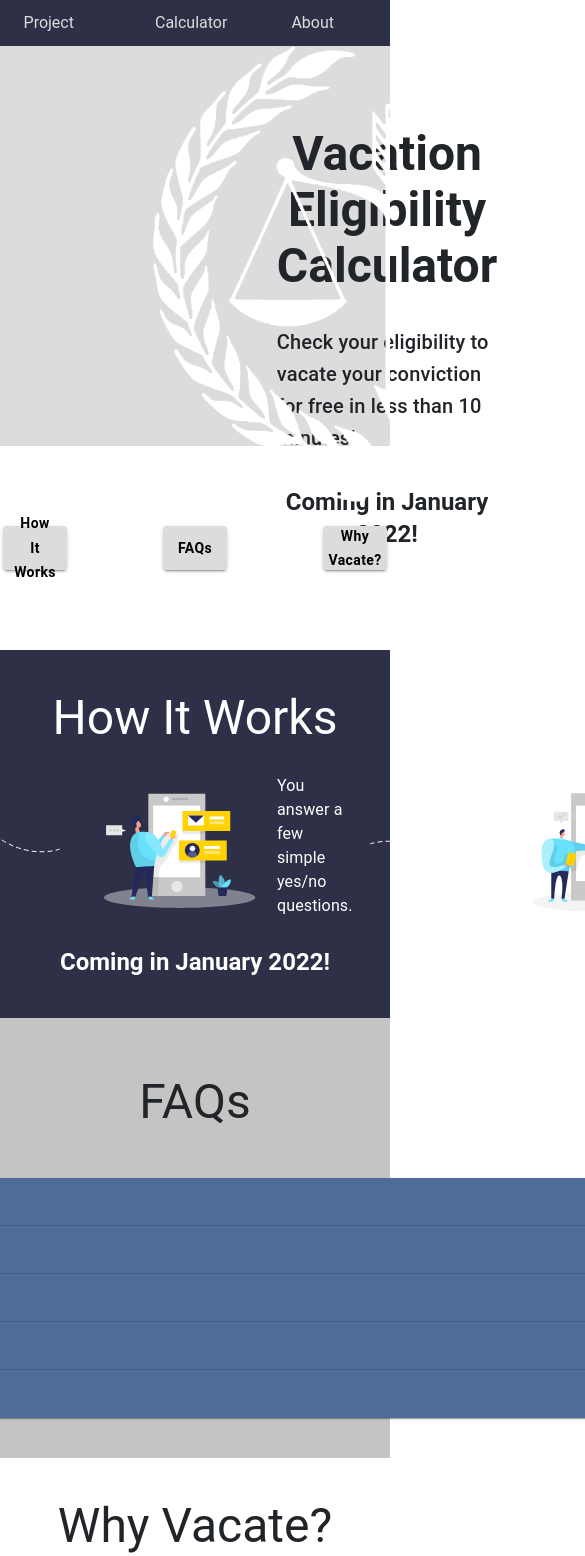
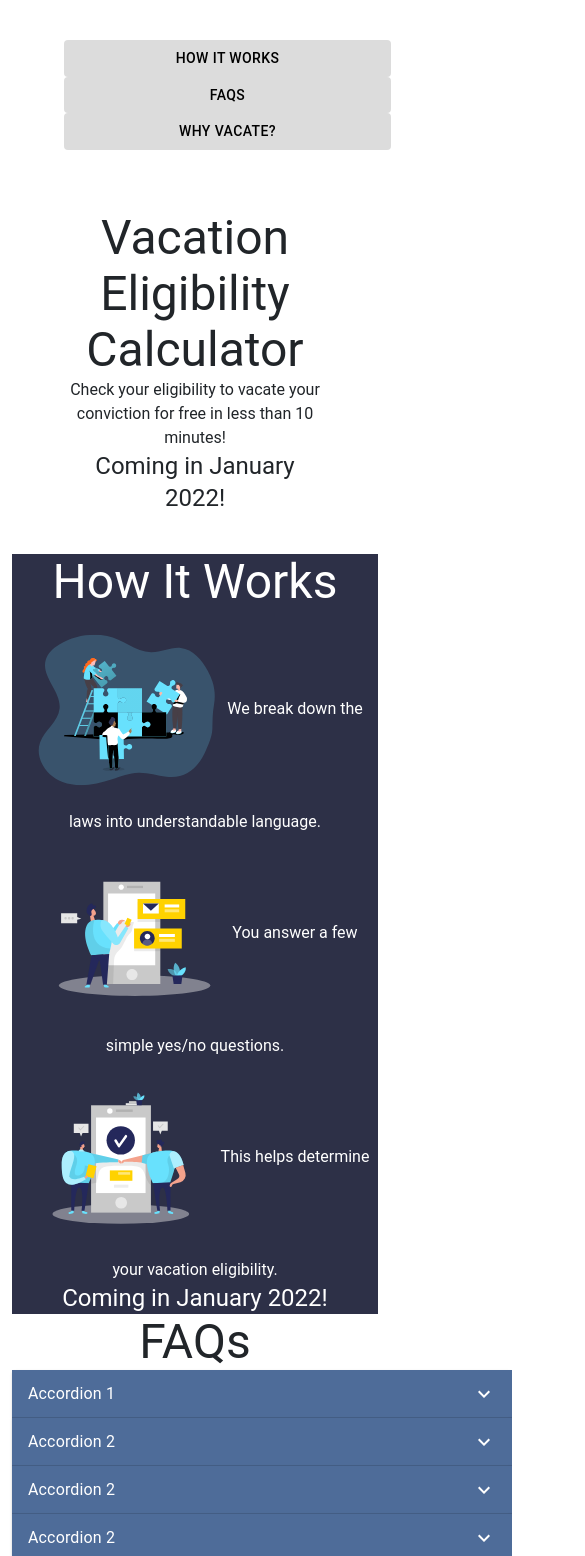
Before and after one commit to openseattle/clearviction-v1, a React (Create React App) app: page / in a window 390 px wide. Shown: the top 1556 px of the page, 585 px wide, since content can reach past the window. Built offline with nearby package versions, Linux system fonts and the light colour scheme.

Commit message:
added flexbox for mobile view

```diff
--- /dev/null
+++ b/public/styles.css
@@ -0,0 +1,4 @@
+html,body {
+    margin:0;
+    padding:0;
+}
--- a/src/App.js
+++ b/src/App.js
@@ -1,4 +1,5 @@
 import "./App.css";
+
 import React from "react";
 import { Switch, Route, Redirect } from "react-router-dom";
 //component imports
@@ -8,10 +9,20 @@ import Navigation from "./Components/Navigation";
 import CalculatorPage from "./Pages/CalculatorPage";
 import ErrorPage from "./Pages/ErrorPage";
 import { CalcProvider } from "./calcContext";
+import { makeStyles, Grid } from '@material-ui/core';
+
+// const useStyles = makeStyles(() => ({
+//   container: {
+//       border: '3px solid purple',
+//       padding: '10px',
+//       display: 'block'
+//   }
+// }));
 
 function App() {
+  // const classes = useStyles();
   return (
-    <div className="App">
+    <div>
       <Navigation />
       <Switch>
         <Route path="/404">
--- a/src/CSS/About.css
+++ b/src/CSS/About.css
@@ -3,9 +3,6 @@
   max-width: 460px;
 }
 
-.container-fluid-content {
-  padding: 3em;
-}
 
 .row {
   justify-content: center;
--- a/src/CSS/HomePage.css
+++ b/src/CSS/HomePage.css
@@ -1,34 +1,36 @@
-a {
-    text-decoration: none;
-    color: #000000;
+html,body {
+    margin:0px;
+    padding:0px;
 }
+
 .icons {
     width: 200px;
     height: 200px;
 }
 
+.row {
+    text-align: center;
+    padding: 20px;
+    margin: 20px;
+}
+
 .dark-bg {
     background-color: var(--dark-blue);
+    text-align: center;
     color: #ffffff;
 }
 
 .light-bg {
     background-color: var(--grey);
-}
-
-#description {
-    max-width: 200px;
-}
-
-#main {
-    padding: 0px;
+    text-align: center;
 }
 
 .homepage__cvp-logo {
     position: absolute;
     right: 0;
+    padding: 20px;
 }
-
+/*
 #vector3 {
     padding: 1em;
     transform: rotate(180deg);
@@ -36,4 +38,4 @@ a {
 
 #vector2 {
     padding: 1em;
-}
+} */
--- a/src/Components/Accordion.jsx
+++ b/src/Components/Accordion.jsx
@@ -4,7 +4,7 @@ import AccordionDetails from '@mui/material/AccordionDetails';
 import ExpandMoreIcon from '@mui/icons-material/ExpandMore';
 import { Typography } from "@mui/material";
 
-const ACCORDIAN_WIDTH = '852px'
+const ACCORDIAN_WIDTH = '500px'
 
 export default function FAQAccordion() {
     return (
--- a/src/Components/Navigation.jsx
+++ b/src/Components/Navigation.jsx
@@ -8,14 +8,12 @@ const Navigation = () => {
 
     return (
         <>
-            <div className="nav-bar__desktop">
+            {/* <div className="nav-bar__desktop">
                 <a href="/"><img src={navLogo} width={25} alt="cvp logo"/></a>
                 <a className="logo" href="/">Washington Conviction Vacation Project</a>
                 <a className="nav-items" href="/calculator">Calculator</a>
                 <a className="nav-items" href="/about">About</a>
-                {/* <a className="nav-items" href="/">Volunteer</a> */}
-                {/* <a className="nav-items" href="/">Resources</a> */}
-                {/* <a className="nav-items" href="/">Contact</a> */}
+
             </div>
             {menuIsOpen && (
                 <div className="nav-menu">
@@ -26,16 +24,13 @@ const Navigation = () => {
                     <nav className="nav-menu__body">
                         <a href="/">Home</a>
                         <a href="/calculator">Calculator</a>
-                        {/* <a href="">Volunteer</a> */}
-                        {/* <a href="">Resources</a> */}
                         <a href="/about">About</a>
-                        {/* <a href="">Contact</a> */}
                     </nav>
                     <div className="nav-menu__disclaimer">
                         The information on this site is not, nor should it be, considered legal advice.
                     </div>
                 </div>
-            )}
+            )} */}
         </>
     );
 };
--- a/src/Pages/HomePage.jsx
+++ b/src/Pages/HomePage.jsx
@@ -3,6 +3,9 @@ import { useHistory } from "react-router-dom";
 import { makeStyles } from '@material-ui/core/styles'
 
 import FAQAccordion from '../Components/Accordion'
+
+import PrimaryButton from '../ui-kit/Button';
+import Text from '../ui-kit/Text';
 
 /** MATERIAL UI IMPORTS */
 import { Typography } from "@mui/material";
@@ -13,6 +16,7 @@ import Stack from '@mui/material/Stack';
 import List from '@mui/material/List';
 import ListItem from '@mui/material/ListItem';
 import Divider from '@mui/material/Divider';
+import Box from '@mui/material/Box';
 
 import cvpLogoWhite from '../Assets/cvp-logo-white.png'
 import cvpLogoLeftHalf from "../Assets/cvp-logo-white-left-half.png";
@@ -26,173 +30,104 @@ import vector3 from '../Assets/Vector 2.svg';
 import teamwork from '../Assets/teamwork.svg'
 import phone from '../Assets/phone.svg'
 
-const useStyles = makeStyles(theme => ({
-    marginAutoContainer: {
-      width: 500,
-      height: 80,
-      display: 'flex',
-      backgroundColor: 'gold',
-    },
-    marginAutoItem: {
-      margin: 'auto'
-    },
-    secondaryButton: {
-      backgroundColor: "#DCDCDC",
-      color: "#000000",
-      width: "300px",
-      textTransform: 'none'
-    },
-    typogoraphy: {
-      h3: 600
-    }
-}))
+const HomePage = () => {
+  return (
+    <>
+      <div class="container-fluid">
+        <div class="row">
+          <div class="col-lg">
+            <PrimaryButton text={"How It Works"}/>
+            <PrimaryButton text={"FAQs"}/>
+            <PrimaryButton text={"Why Vacate?"}/>
+          </div>
+        </div>
 
-const HomePage = () => {
-  // const history = useHistory();
-  // const handleCalcRedirect = () => {
-  //   history.push("/calculator");
-  // };
+        <div class="row">
+          <div class="col-lg">
+            <Text variant="h3" text={"Vacation Eligibility Calculator"}></Text>
+            <Text variant="body" text={"Check your eligibility to vacate your conviction for free in less than 10 minutes!"}></Text>
+            <Text variant="h5" text={"Coming in January 2022!"}></Text>
+          </div>
+        </div>
 
-  const classes = useStyles()
+        <div class="row" className="dark-bg">
+          <Text variant="h3" text={"How It Works"}></Text>
 
-  return (
-    <Container maxWidth={false} id="main">
-      <Container maxWidth={false} className={classes.alignItemsAndJustifyContent} sx={{ backgroundColor: 'var(--light-gray)', height: '25rem'}}>
-        <Stack direction="row">
-          <Stack spacing={4} sx={{ paddingTop: '5em', paddingLeft: '16.3em' }} alignItems="flex-start" >
-            <Typography variant="h3" style={{ fontWeight: 600 }}>Vacation Eligibility Calculator</Typography>
-            <Typography variant="h6" sx={{ textAlign: 'left' }}>Check your eligibility to vacate your conviction <br /> for free in less than 10 minutes!</Typography>
-            <Typography variant="h5" style={{ fontWeight: 600 }}>Coming in January 2022!</Typography>
-            {/* <Button variant="contained" sx={{ backgroundColor: "#4E6C99", width: "200px", textTransform: 'none'}}> Check My Eligibility </Button> */}
-          </Stack>
-          <img src={cvpLogoLeftHalf} className="homepage__cvp-logo" alt={"CVP Logo"}/>
-        </Stack>
-      </Container>
+          <div class="col-">
+            <img className="icons" src={teamwork} alt={"Teamwork Icon"}/>
+            <Text variant="subtitle" text={"We break down the laws into understandable language."}></Text>
+          </div>
 
-      <Container maxWidth={false}>
-        <Stack direction="row" spacing={12} sx={{ display: 'flex', alignItems: 'center', justifyContent: 'center', padding: 10 }}>
-          <Button
-            variant="contained"
-            sx={{
-              backgroundColor: 'var(--light-gray)',
-              color: '#000000',
-              width: '341px',
-              height: '44px',
-              textTransform: 'none',
-              fontWeight: '600'
-            }}>
-            <a href="#how-it-works">How It Works</a>
-          </Button>
-          <Button
-            variant="contained"
-            sx={{
-              backgroundColor: 'var(--light-gray)',
-              color: '#000000',
-              width: '341px',
-              height: '44px',
-              textTransform: 'none',
-              fontWeight: '600'
-            }}><a href="#faq">FAQs</a></Button>
-          <Button
-            variant="contained"
-            sx={{
-              backgroundColor: 'var(--light-gray)',
-              color: '#000000',
-              width: '341px',
-              height: '44px',
-              textTransform: 'none',
-              fontWeight: '600'
-            }}><a href="#why-vacate">Why Vacate?</a></Button>
-        </Stack>
-      </Container>
+          <div class="col-">
+            <img className="icons" src={phone} alt={"Mobile Phone Icon"}/>
+            <Text variant="subtitle" text={"You answer a few simple yes/no questions."}></Text>
+          </div>
+          <div class="col-">
+          <img className="icons" src={employment} alt={"Employment Icon"}/>
+          <Text variant="subtitle" text={"This helps determine your vacation eligibility."}></Text>
+          </div>
+          <Text variant="h5" text={"Coming in January 2022!"}></Text>
+        </div>
 
-      <Container id="how-it-works" maxWidth={false} className={classes.alignItemsAndJustifyContent} sx={{ backgroundColor: 'var(--dark-blue)', color: '#ffffff', padding: 5}}>
-        <Typography variant="h3">How It Works</Typography>
-        <Stack direction="row" alignItems="center" sx={{ justifyContent: 'center' }}>
-            <img className="icons" src={teamwork} alt={"Teamwork Icon"}/>
-            <Typography variant="subtitle1" sx={{ textAlign: 'left' }}>
-              We break down the laws into <br /> understandable language.
-            </Typography>
-            <img src={vector3} id="vector3" />
+        <div class="row" className="light-bg">
+          <div class="col-lg">
+            <Text variant="h3" text={"FAQs"}></Text>
+            <FAQAccordion />
+          </div>
+        </div>
 
-            <img className="icons" src={phone} alt={"Mobile Phone Icon"}/>
-            <Typography variant="body1" sx={{ textAlign: 'left' }}>
-              You answer a few simple <br /> yes/no questions.
-            </Typography>
-            <img src={vector3} id="vector2"/>
+        <div class="row">
+          <Text variant="h3" text={"Why Vacate?"}></Text>
+          <Text variant="h6" text={"A conviction vacation seals the offense from your record, and will give you more chance to access:"}></Text>
 
-            <img className="icons" src={employment} alt={"Employment Icon"}/>
-            <Typography variant="body1" sx={{ textAlign: 'left' }}>
-              This helps determine <br /> your vacation eligibility.
-            </Typography>
-        </Stack>
-        <Typography variant="h5" style={{ fontWeight: 600 }}>Coming in January 2022!</Typography>
-
-        {/* <Button variant="contained" sx={{ backgroundColor: "#4E6C99", width: "200px", textTransform: 'none'}}> Check My Eligibility </Button> */}
-      </Container>
-
-      <Container id="faq" maxWidth={false} className={classes.alignItemsAndJustifyContent} sx={{ backgroundColor: 'var(--gray)', padding: 5 }}>
-        <Stack direction="column" sx={{ alignItems: 'center', paddingTop: '1em' }}>
-        <Typography variant="h3" sx={{ paddingBottom: '1em'}}>FAQs</Typography>
-          <FAQAccordion />
-        </Stack>
-      </Container>
-
-      <Container id="why-vacate" maxWidth={false} className={classes.alignItemsAndJustifyContent} sx={{ padding: 5 }}>
-        <Typography variant="h3">Why Vacate?</Typography>
-        <Typography varient="h5">A conviction vacation seals the offense from your record, <br /> and will give you more chance to access:</Typography>
-
-        <Stack direction="row" spacing={16} sx={{ justifyContent: 'center', padding: '2em'}}>
-          <Stack direction="column">
+          <div class="col-sm">
             <img className="icons" src={housing} alt={"Housing Icon"}/>
             <Typography varint="h6" style={{ fontWeight: 600 }}>Housing</Typography>
             <Typography variant="subtitle1" sx={{ width: '200px'}}>
               Make it easier to find and be approved for rent or purchasing a home.
             </Typography>
-          </Stack>
+          </div>
 
-          <Stack direction="column" sx={{ alignItems: 'center'}}>
+          <div class="col-sm">
             <img className="icons" src={employment} alt={"Employment Icon"}/>
               <Typography varint="h6" style={{ fontWeight: 600 }}>Employment</Typography>
               <Typography variant="subtitle1" sx={{ width: '200px'}}>
                 Reduce barriers to finding and obtaining employment.
               </Typography>
-          </Stack>
+          </div>
 
-          <Stack direction="column" sx={{ alignItems: 'center'}}>
+          <div class="col-sm">
             <img className="icons" src={education} alt={"Education Icon"}/>
               <Typography varint="h6" style={{ fontWeight: 600 }}>Education</Typography>
               <Typography variant="subtitle1" sx={{ width: '200px'}}>
                 Apply for scholarships, programs, degrees or certificates.
               </Typography>
-          </Stack>
+          </div>
 
-          <Stack direction="column" sx={{ alignItems: 'center'}}>
+          <div class="col-sm">
             <img className="icons" src={travel} alt={"Travel Icon"}/>
               <Typography varint="h6" style={{ fontWeight: 600 }}>Government Assistance</Typography>
               <Typography variant="subtitle1" sx={{ width: '200px'}}>
                 Receive government help.
               </Typography>
-          </Stack>
-        </Stack>
+          </div>
+        </div>
 
-          <Button variant="contained" sx={{ backgroundColor: "#4E6C99", width: "200px", textTransform: 'none', marginTop: 5}}> Learn More </Button>
-        </Container>
-
-        <Container maxWidth={false} className={classes.alignItemsAndJustifyContent} sx={{ backgroundColor: 'var(--dark-blue)', color: '#ffffff', padding: 5}}>
+        <div class="row" className="dark-bg">
+          <div class="col-lg">
             <img src={cvpLogoWhite} id="cvp-logo" alt={"CVP Logo"}/>
-          <Stack direction="column" spacing={4} sx={{ padding: 5, alignItems: 'center' }}>
-            <Typography variant="body1" sx={{width: '800px', textAlign: 'center'}}>
+            <Typography variant="body1">
               The Conviction Vacation Project connects volunteers passionate about reducing barriers and making it easier for those with convictions in Washington State.
             </Typography>
-            <Typography variant="body1" sx={{width: '800px', textAlign: 'center'}}>
+            <Typography variant="body1">
               We’re working together to create a tool to make navigating the conviction vacation process easier. Currently we are designing and building an eligibility calculator to help people determine if their conviction is eligible for vacation.
             </Typography>
-          </Stack>
             <Button variant="contained" sx={{ backgroundColor: "#4E6C99", width: "200px", textTransform: 'none', marginBottom: 5 }}> Join the Team </Button>
-        </Container>
+          </div>
+        </div>
 
-        <Container maxWidth={false} sx={{padding: 0}}>
+        <div class="row">
+          <div class="col-lg">
             <Stack direction="row" sx={{ display: 'flex', padding: 5 }}>
               <Grid container columns={2} spacing={6} justifyContent="space-between">
                 <Grid item>
@@ -216,8 +151,12 @@ const HomePage = () => {
             </Stack>
             <Divider sx={{ marginTop: 1, marginBottom: 1 }} />
             <Typography sx={{paddingBottom: '3em'}}>The information on this site is not, nor should it be, considered legal advice.</Typography>
-        </Container>
-      </Container>
+          </div>
+        </div>
+
+
+      </div>
+    </>
   );
 };
 
--- /dev/null
+++ b/src/ui-kit/Button.jsx
@@ -0,0 +1,14 @@
+import Button from '@mui/material/Button';
+
+export default function PrimaryButton({ text }) {
+    return (
+        <Button
+            sx={{
+            backgroundColor: 'var(--light-gray)',
+            color: 'black',
+            width: '327px'
+        }}>
+            {text}
+        </Button>
+    );
+  }
--- /dev/null
+++ b/src/ui-kit/Text.jsx
@@ -0,0 +1,9 @@
+import { Typography } from "@mui/material";
+
+export default function Text({ variant, text, style }) {
+    return (
+        <Typography variant={variant} style={{style}}>
+            {text}
+        </Typography>
+    );
+  }
```
Also changed, not shown: public/index.html (+10 -8 lines), 1 other file (tests, documents, lock files or other folders). Lines whose indentation alone changed are shown as unchanged.
